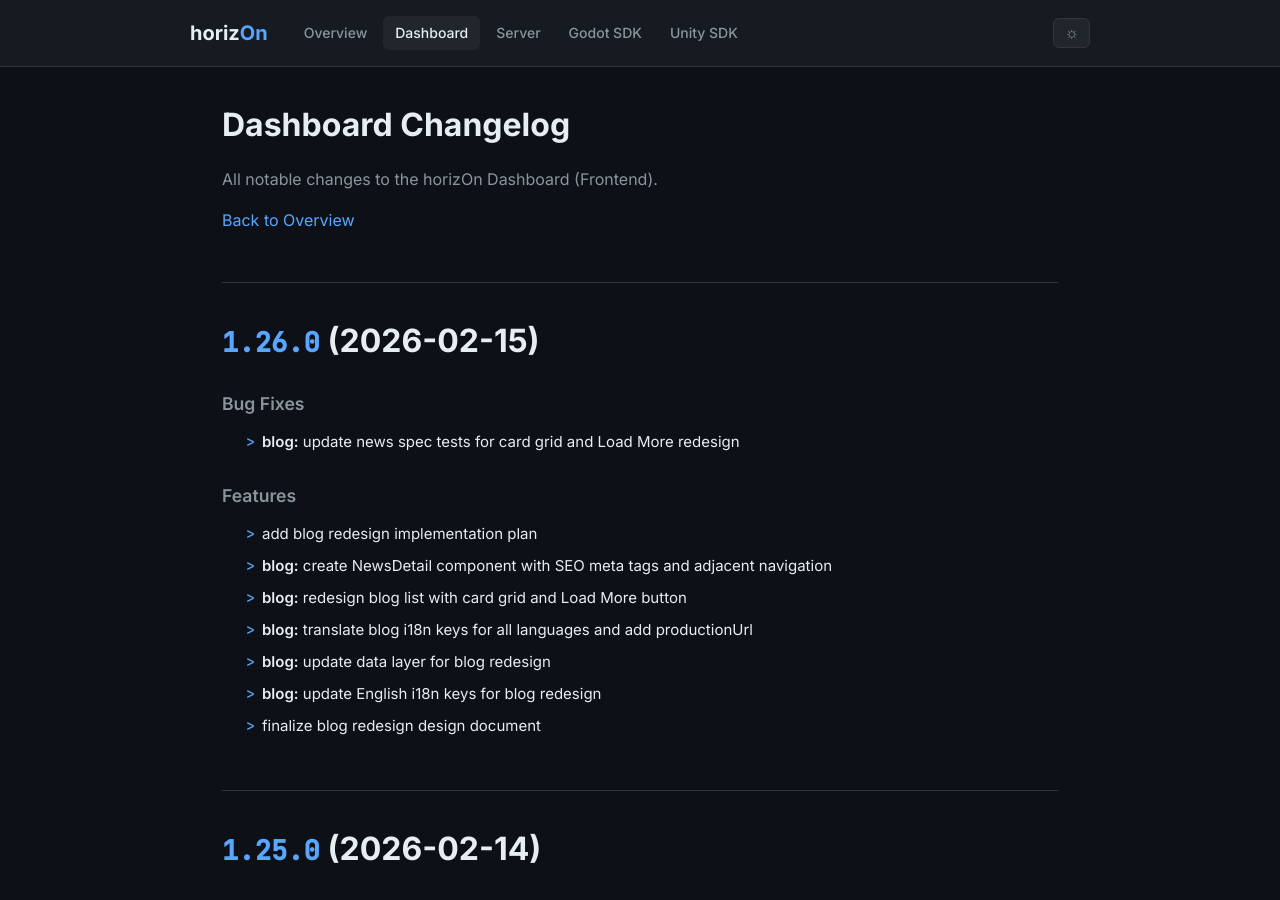
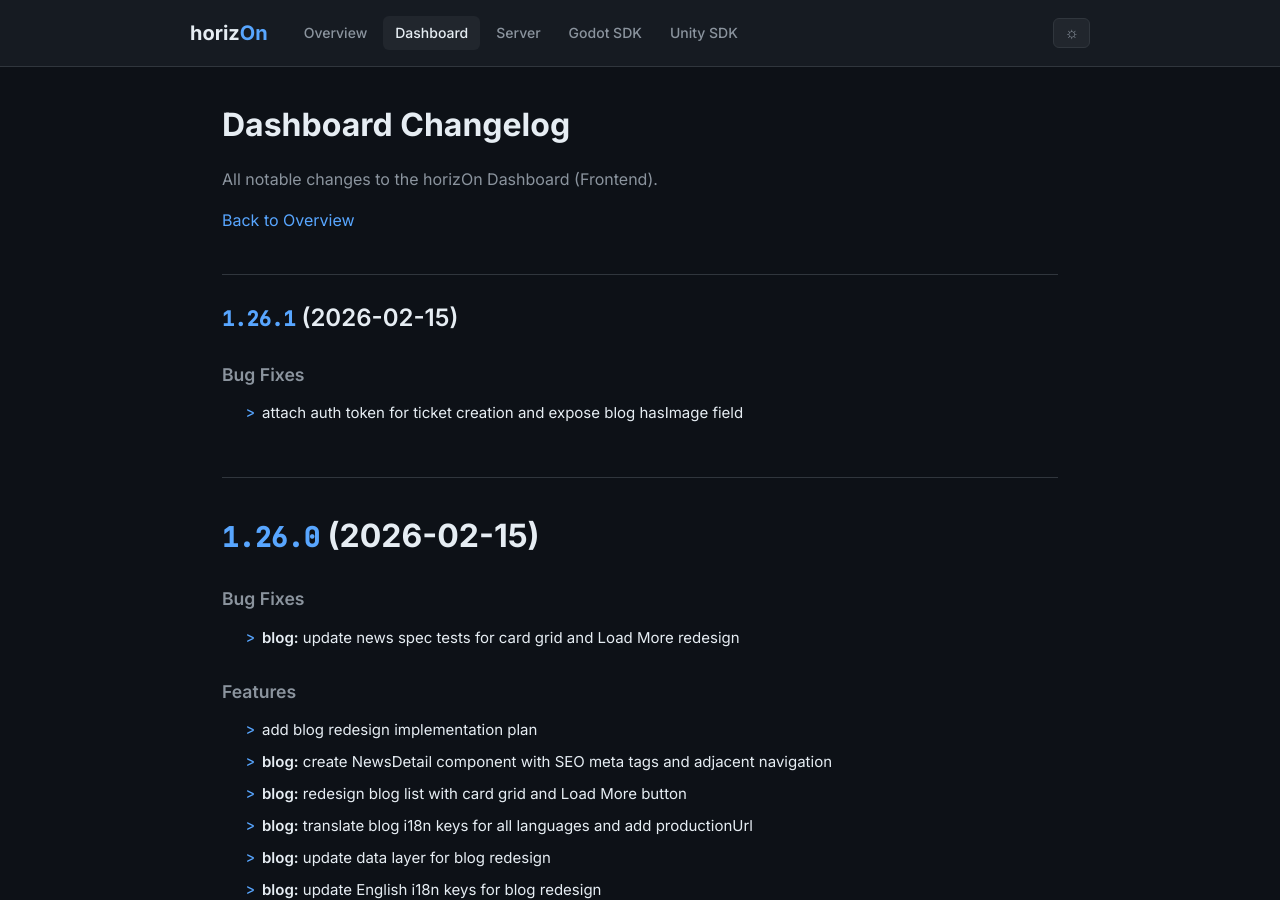
Before and after one commit to ProjectMakersDE/horizOn-Changelog, a Jekyll site: the page built from dashboard-changelog.md, in a window 1280 px wide and 900 px high. Built offline with Jekyll 4.4.1, drawn with Linux system fonts in a browser that asks for light colours.

Commit message:
chore: sync changelogs [skip ci]

```diff
--- a/dashboard-changelog.md
+++ b/dashboard-changelog.md
@@ -8,6 +8,13 @@ title: Dashboard Changelog
 All notable changes to the horizOn Dashboard (Frontend).
 
 [Back to Overview](.)
+
+## [1.26.1](https://github.com/ProjectMakersDE/horizOn-Dashboard/compare/v1.26.0...v1.26.1) (2026-02-15)
+
+
+### Bug Fixes
+
+* attach auth token for ticket creation and expose blog hasImage field ([1e9e99a](https://github.com/ProjectMakersDE/horizOn-Dashboard/commit/1e9e99abca872b5a9192110dc8f67f11de2608a5))
 
 # [1.26.0](https://github.com/ProjectMakersDE/horizOn-Dashboard/compare/v1.25.0...v1.26.0) (2026-02-15)
 
```
Also changed, not shown: index.md (+1 -1 lines).
